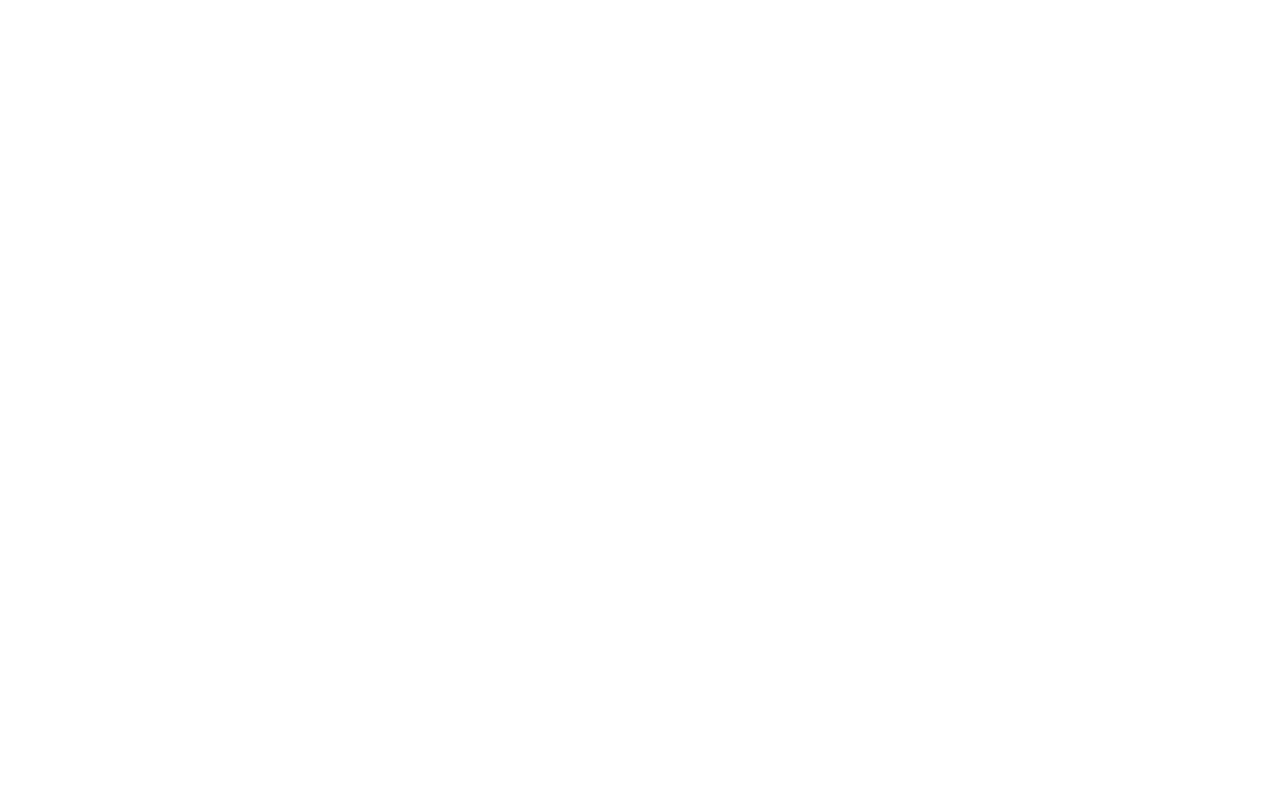
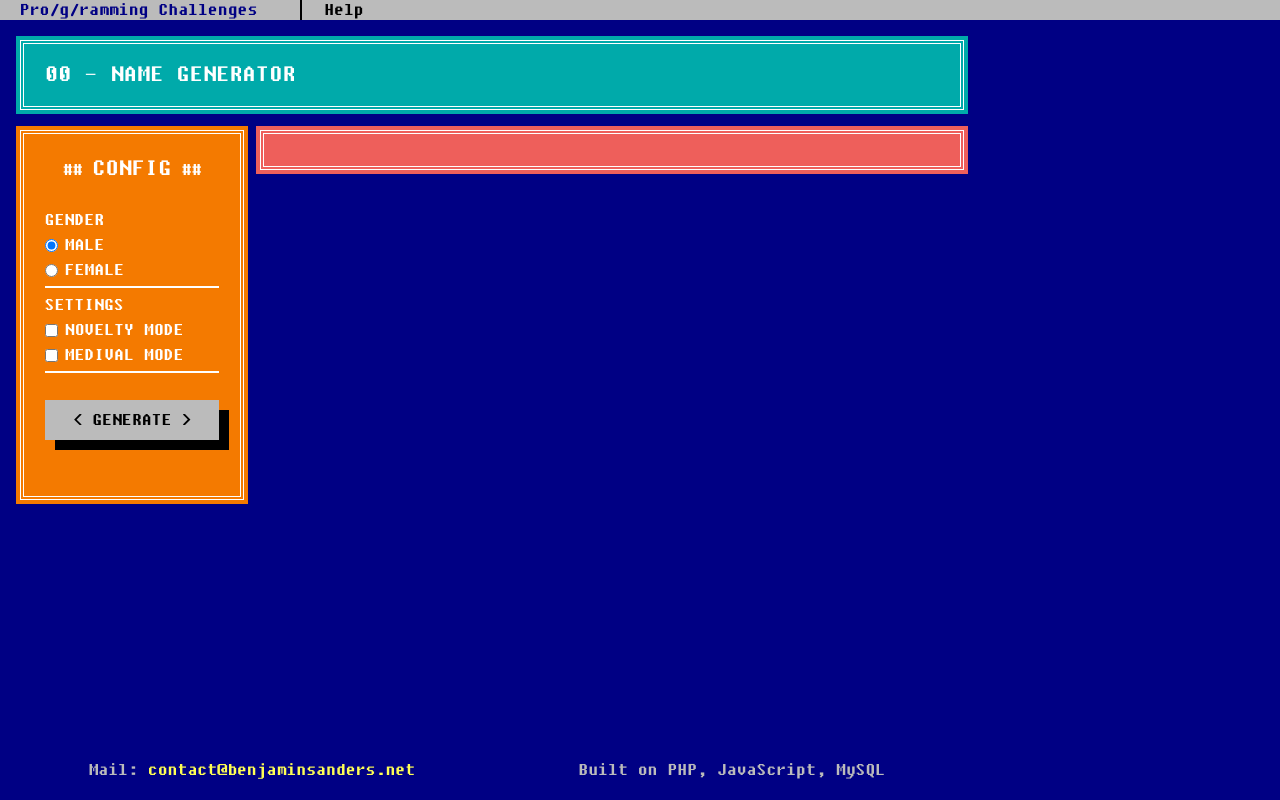
Before and after one commit to benjaminsanders/Challenges, a PHP site: page /console/00.php in a window 1280 px wide. Before the commit the page is empty. Run offline with PHP 8.4, Linux system fonts and the light colour scheme; some libraries are stand-ins or nearby versions.

Commit message:
Added 00 - Name Generator (Incomplete)

```diff
--- a/assets/func/_notes/dwsync.xml
+++ b/assets/func/_notes/dwsync.xml
@@ -1,4 +1,4 @@
 <?xml version="1.0" encoding="utf-8" ?>
 <dwsync>
-<file name="main.php" server="nightbyte.net//data/CH/" local="132164031040000000" remote="132164031000000000" Dst="2" />
+<file name="main.php" server="nightbyte.net//data/CH/" local="132164431740000000" remote="132164431200000000" Dst="2" />
 </dwsync>
--- a/assets/func/main.php
+++ b/assets/func/main.php
@@ -116,7 +116,7 @@
 			$output = $output . '<a href="./' . sprintf('%02d',$i) . '.php"' . $exist . '>' . sprintf('%02d',$i) . ' ☑ ' . trim($text[$i]) . '</a><br>
 ';
 		}else{
-			$output = $output . '<a href="./nope.php?chal=' . $i . '">' . sprintf('%02d',$i) . ' ☒ ' . trim($text[$i]) . '</a><br>
+			$output = $output . sprintf('%02d',$i) . ' ☒ ' . trim($text[$i]) . '<br>
 ';
 		}
 
--- a/console/00.php
+++ b/console/00.php
@@ -1,10 +1,100 @@
 <!doctype html>
-<html>
-<head>
-<meta charset="utf-8">
-<title>Untitled Document</title>
-</head>
+<html lang="en">
+  <head>
+    <meta charset="utf-8">
+    <meta name="viewport" content="width=device-width, initial-scale=1, shrink-to-fit=no">
+    <meta name="description" content="">
+    <meta name="author" content="">
 
-<body>
-</body>
+    <title>00 Name Generator</title>
+
+    <!-- Bootstrap core CSS -->
+    <link href="../assets/css/_386.css" rel="stylesheet">
+    <link href="../assets/css/_386_dc.css" rel="stylesheet">
+    <link href="../assets/css/_386_pre.css" rel="stylesheet">
+
+  </head>
+
+<body class="console">
+<?php include_once('_nav.php'); ?>
+
+<!--BILLBOARD-->
+<div class="container">
+	<h1>&nbsp;<br>&nbsp;</h1>
+    <div class="row">
+		<div class="span12">
+			<div class="hero-unit">
+				<h0>00 - NAME GENERATOR</h0>
+			</div>
+		</div>
+		<div class="span3">
+			<div class="hero-unit-warning">
+				<form action="00.php" method="get">
+				  <fieldset>
+					<legend class="text-center"><h0>CONFIG</h0></legend>
+					<label>GENDER</label>
+					<label class="radio">
+					  <input type="radio" name="gender" id="gender" value="M" <?php if(isset($_GET['gender'])){if($_GET['gender']=='M'){echo " checked";}}else{echo " checked";}?> >
+					  MALE
+					</label>
+					<label class="radio">
+					  <input type="radio" name="gender" id="gender" value="F" <?php if(isset($_GET['gender'])){if($_GET['gender']=='F'){echo " checked";}}?> >
+					  FEMALE
+					</label>
+					  <hr>
+					<label>SETTINGS</label>
+					<label class="checkbox">
+					  <input type="checkbox" name="novelty" id="novelty" value="TRUE" <?php if(isset($_GET['novelty'])){echo " checked";}?>>
+					  NOVELTY MODE
+					</label>
+					<label class="checkbox">
+					  <input type="checkbox" name="castle" id="castle" value="TRUE" <?php if(isset($_GET['castle'])){echo " checked";}?>>
+					  MEDIVAL MODE
+					</label>
+					  <hr><br>
+					<button type="submit" class="btn btn-block btn-large">GENERATE</button>
+				  </fieldset>
+				</form>
+			</div>
+		</div>
+		<div class="span9">
+			<div class="hero-unit-danger">
+
+			</div>
+		</div>
+	</div>
+
+<!--/BILLBOARD-->
+<?php include_once('_footer.php'); ?>
+
+
+
+</div>
+
+
+    <!-- Bootstrap core JavaScript
+    ================================================== -->
+    <!-- Placed at the end of the document so the pages load faster -->
+	<script type="text/javascript" src="../assets/js/widgets.js"></script>
+    <script src="../assets/js/jquery.js"></script>
+    <script src="../assets/js/386.js"></script>
+    <script src="../assets/js/transition.js"></script>
+    <script src="../assets/js/alert.js"></script>
+    <script src="../assets/js/modal.js"></script>
+    <script src="../assets/js/dropdown.js"></script>
+    <script src="../assets/js/scrollspy.js"></script>
+    <script src="../assets/js/tab.js"></script>
+    <script src="../assets/js/tooltip.js"></script>
+    <script src="../assets/js/popover.js"></script>
+    <script src="../assets/js/button.js"></script>
+    <script src="../assets/js/collapse.js"></script>
+    <script src="../assets/js/carousel.js"></script>
+    <script src="../assets/js/typeahead.js"></script>
+    <script src="../assets/js/affix.js"></script>
+
+    <script src="../assets/js/holder.js"></script>
+    <script src="../assets/js/prettify.js"></script>
+
+    <script src="../assets/js/application.js"></script>
+  </body>
 </html>
--- a/console/_nav.php
+++ b/console/_nav.php
@@ -3,7 +3,7 @@
       <div class="navbar-inner">
         <div class="container">
           <button type="button" class="btn btn-navbar" data-toggle="collapse" data-target=".nav-collapse"></button>
-          <a class="brand" href="./">Pro/g/ramming Challenges</a>
+          <a class="brand" href="">Pro/g/ramming Challenges</a>
           <div class="nav-collapse collapse">
             <ul class="nav">
 				<li class="divider-vertical"></li>
--- a/console/_notes/dwsync.xml
+++ b/console/_notes/dwsync.xml
@@ -1,6 +1,7 @@
 <?xml version="1.0" encoding="utf-8" ?>
 <dwsync>
-<file name="index.php" server="nightbyte.net//data/CH/" local="132164393640000000" remote="132164393400000000" Dst="2" />
-<file name="00.php" server="nightbyte.net//data/CH/" local="132163639880000000" remote="132163639800000000" Dst="2" />
+<file name="index.php" server="nightbyte.net//data/CH/" local="132164431160000000" remote="132164430600000000" Dst="2" />
+<file name="00.php" server="nightbyte.net//data/CH/" local="132164492540000000" remote="132164492400000000" Dst="2" />
 <file name="_footer.php" server="nightbyte.net//data/CH/" local="132164387260000000" remote="132164386800000000" Dst="2" />
+<file name="_nav.php" server="nightbyte.net//data/CH/" local="132164463240000000" remote="132164463000000000" Dst="2" />
 </dwsync>
```
Also changed, not shown: console/index.php (+8 -11 lines).
